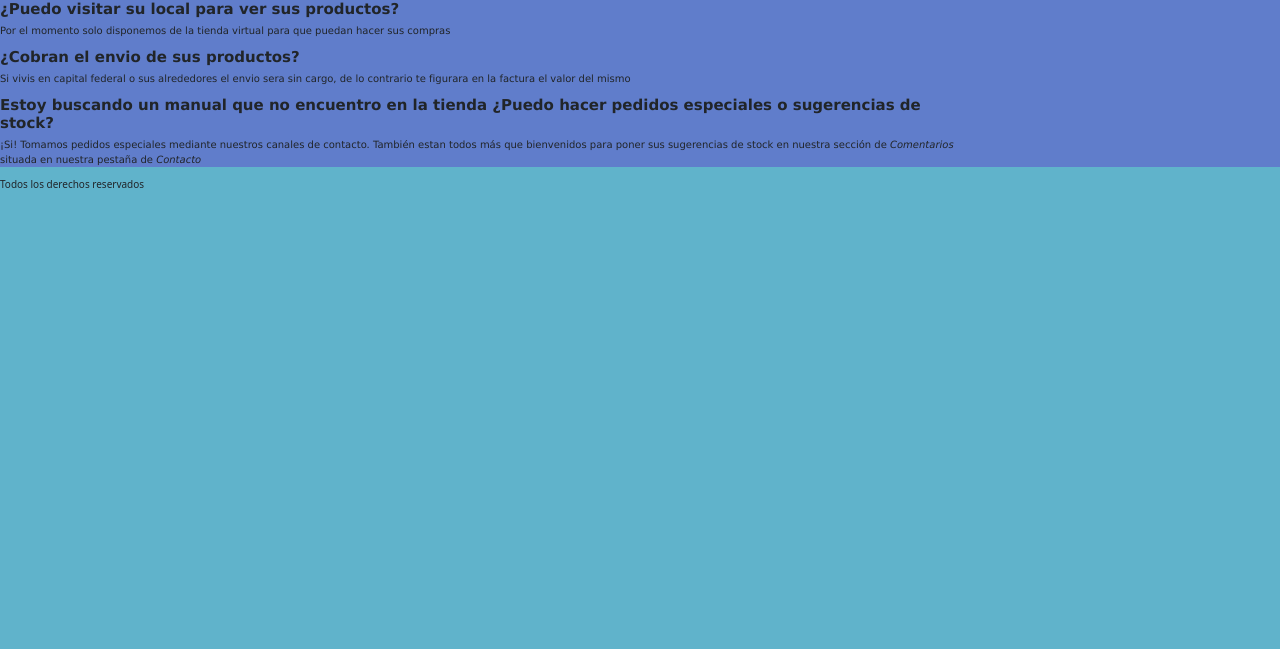
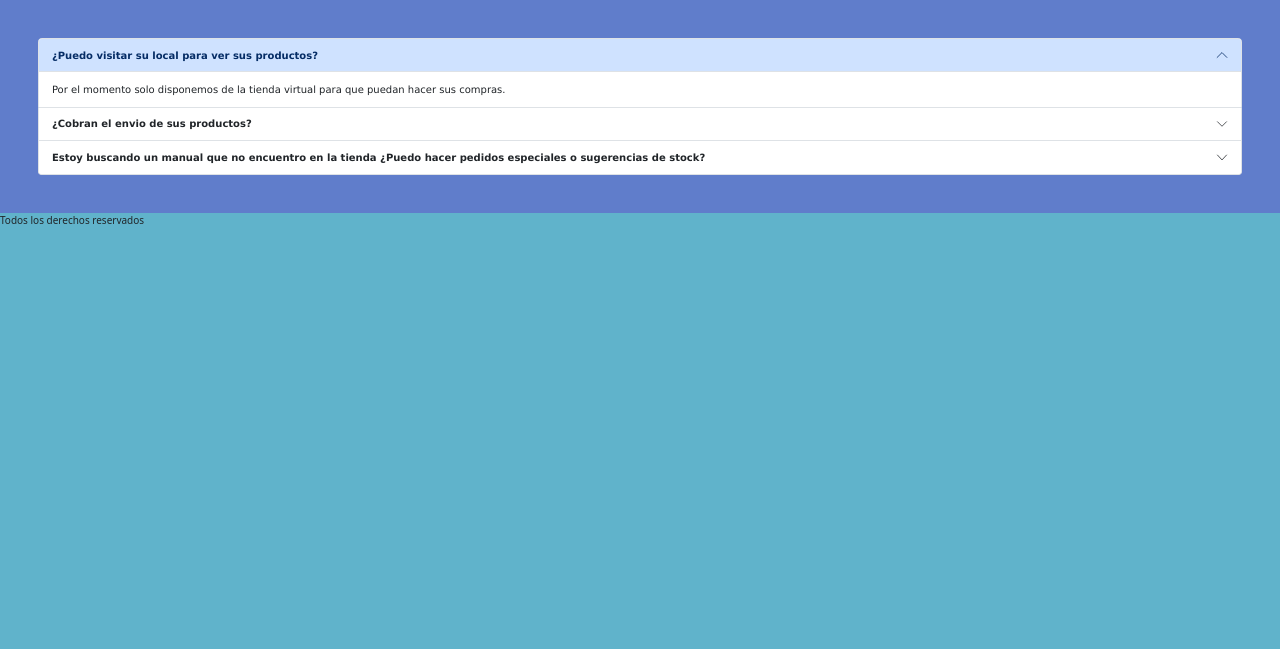
Before and after one commit to SauretL/PF-SAURET, a plain HTML site: page portales/preguntas-frecuentes.html in a window 1280 px wide. Shown: the part 151-800 px from the top of the page. Drawn offline with nearby package versions, Linux system fonts and the light colour scheme.

Commit message:
Cambios en preguntas-frecuentes, agregado del acordion

```diff
--- a/portales/preguntas-frecuentes.html
+++ b/portales/preguntas-frecuentes.html
@@ -59,7 +59,7 @@
     <main>
         <h1 class="fontgeneral">¡Resuelve tus dudas aqui!</h1>
         <section>
-            <div class="faqs fontgeneral faq">
+            <!-- <div class="faqs fontgeneral faq">
                 <h4><b>¿Puedo visitar su local para ver sus productos?</b></h4>
                 <p>Por el momento solo disponemos de la tienda virtual para que puedan hacer sus compras</p>
                 <h4><b>¿Cobran el envio de sus productos?</b></h4>
@@ -72,6 +72,54 @@
                 <p>¡Si! Tomamos pedidos especiales mediante nuestros canales de contacto. También estan todos más que
                     bienvenidos para poner sus sugerencias de stock en nuestra sección de <i>Comentarios</i> situada en
                     nuestra pestaña de <i>Contacto</i></p>
+            </div> -->
+            <div class="accordion fontgeneral faqs" id="accordionExample">
+                <div class="accordion-item">
+                    <h2 class="accordion-header" id="headingOne">
+                        <button class="accordion-button" type="button" data-bs-toggle="collapse" data-bs-target="#collapseOne"
+                            aria-expanded="true" aria-controls="collapseOne">
+                            <b>¿Puedo visitar su local para ver sus productos?</b>
+                        </button>
+                    </h2>
+                    <div id="collapseOne" class="accordion-collapse collapse show" aria-labelledby="headingOne"
+                        data-bs-parent="#accordionExample">
+                        <div class="accordion-body">
+                            Por el momento solo disponemos de la tienda virtual para que puedan hacer sus compras.
+                        </div>
+                    </div>
+                </div>
+                <div class="accordion-item">
+                    <h2 class="accordion-header" id="headingTwo">
+                        <button class="accordion-button collapsed" type="button" data-bs-toggle="collapse"
+                            data-bs-target="#collapseTwo" aria-expanded="false" aria-controls="collapseTwo">
+                            <b>¿Cobran el envio de sus productos?</b>
+                        </button>
+                    </h2>
+                    <div id="collapseTwo" class="accordion-collapse collapse" aria-labelledby="headingTwo"
+                        data-bs-parent="#accordionExample">
+                        <div class="accordion-body">
+                            Si vivis en capital federal o sus alrededores el envio sera sin cargo, de lo contrario te figurara en la factura el valor del mismo.
+                        </div>
+                    </div>
+                </div>
+                <div class="accordion-item">
+                    <h2 class="accordion-header" id="headingThree">
+                        <button class="accordion-button collapsed" type="button" data-bs-toggle="collapse"
+                            data-bs-target="#collapseThree" aria-expanded="false" aria-controls="collapseThree">
+                            <b>Estoy buscando un manual que no encuentro en la tienda ¿Puedo hacer pedidos especiales o
+                            sugerencias
+                            de stock?</b>
+                        </button>
+                    </h2>
+                    <div id="collapseThree" class="accordion-collapse collapse" aria-labelledby="headingThree"
+                        data-bs-parent="#accordionExample">
+                        <div class="accordion-body">
+                            ¡Si! Tomamos pedidos especiales mediante nuestros canales de contacto. También estan todos más que
+                            bienvenidos para poner sus sugerencias de stock en nuestra sección de <i>Comentarios</i> situada en
+                            nuestra pestaña de <i>Contacto</i>.
+                        </div>
+                    </div>
+                </div>
             </div>
         </section>
     </main>
--- a/scss/estilos.scss
+++ b/scss/estilos.scss
@@ -121,17 +121,6 @@ h2 {
     margin: 20px;
 }
 
-.faqs {
-    width: 75%;
-}
-
-.faq {
-    li {
-        color: aliceblue;
-        margin: 20px;
-    }
-}
-
 .mainImg {
     padding: 8px;
 }
@@ -155,9 +144,7 @@ h2 {
 }
 
 @media (min-width:1024px) {
-    .populares {
-        list-style-type: none;
-        display: flex;
-        flex-direction: row;
+.faqs {
+        padding: 3%;
     }
 }
```
Also changed, not shown: css/estilos.css, 1 other file.
